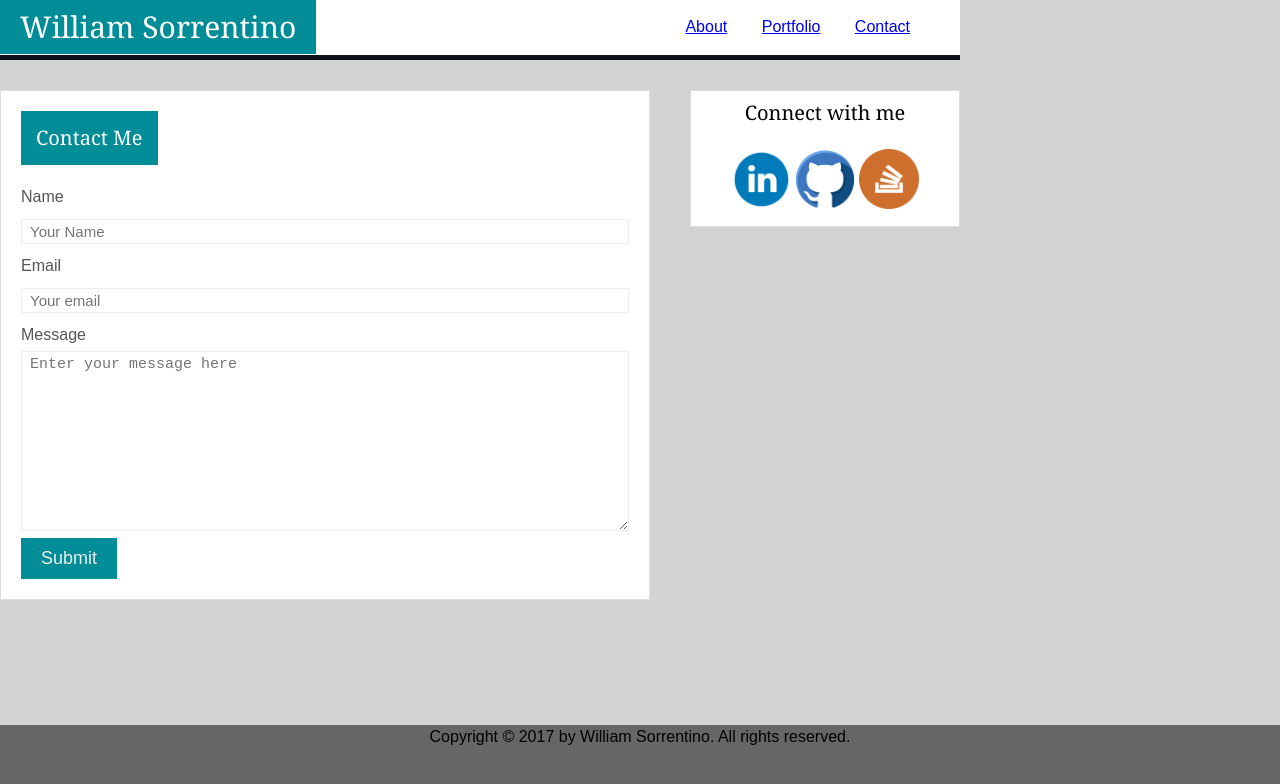
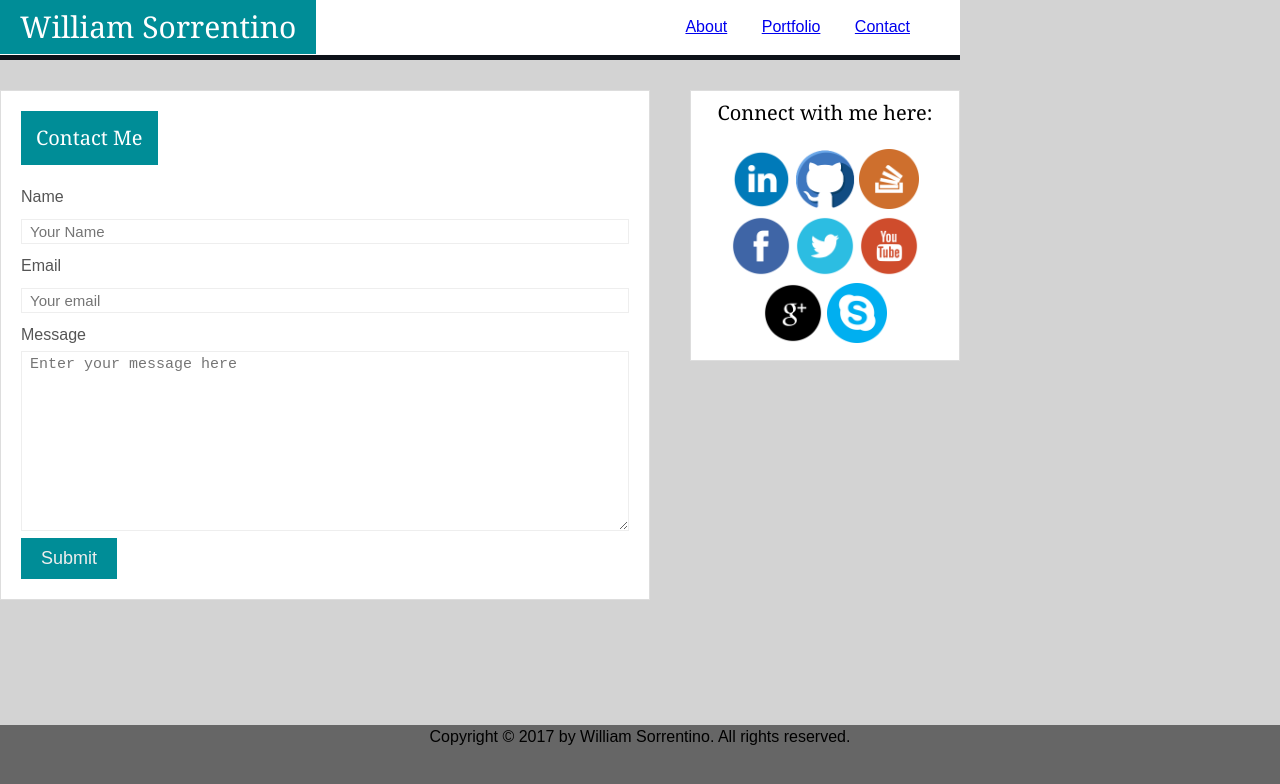
Before and after one commit to monfrair/Basic-Portfolio, a plain HTML site: page contact.html in a window 1280 px wide. Drawn offline with Linux system fonts and the light colour scheme.

Commit message:
added icons

```diff
--- a/assets/css/style.css
+++ b/assets/css/style.css
@@ -17,6 +17,7 @@ body {
     line-height: 150%;
     text-rendering: optimizeLegibility;
     width: 960px;
+
 
 
 
@@ -114,6 +115,32 @@ nav ul li {
     width: auto;
 
 }
+
+#youtube-logo {
+    height: 60px;
+    width: auto;
+}
+
+#twitter-logo {
+    height: 60px;
+    width: auto;
+}
+
+#facebook-logo {
+    height: 60px;
+    width: auto;
+}
+
+#googleplus-logo {
+    height: 60px;
+    width: auto;
+}
+
+#skype-logo {
+    height: 60px;
+    width: auto;
+}
+
 
 #wjhs {
     height: 200px;
--- a/contact.html
+++ b/contact.html
@@ -68,7 +68,7 @@
     <aside id="column2of2">
 
 
-        <h3>Connect with me</h3> <br>
+        <h3>Connect with me here:</h3> <br>
             <a href="http://www.linkedin.com/in/exigentgroup/" target="_blank">
             <img id="linkedin-logo" src="assets/images/if_linkedin_circle_color_107178.png" alt="linkedin logo"></a>
 
@@ -79,6 +79,21 @@
             <a href="http://stackexchange.com/users/11085851/bill-sorrentino" target="_blank">
             <img src="assets/images/if_stackoverflow_287529.png" alt="stackoverflow logo" id="stack-logo">
             </a>
+
+            <a href="http://www.facebook.com/monfrair" target="_blank">
+            <img src="assets/images/if_facebook_1107236.png" alt="facebook logo" id="facebook-logo"></a>
+
+            <a href="http://twitter.com/monfrair" target="_blank">
+            <img src="assets/images/if_twitter_2_1107225.png" alt="twitter logo" id="twitter-logo"></a>
+
+            <a href="http://www.youtube.com/channel/UCf_M3c-z535KaMdVp_g08jA" target="_blank">
+            <img src="assets/images/if_youtube_1107224.png" alt="youtube logo" id="youtube-logo"></a>
+
+            <a href="http://plus.google.com/u/0/+WilliamSorrentino" target="_blank">
+            <img src="assets/images/if_googleplus_1107231.png" alt="google+ logo" id="googleplus-logo"></a>
+
+            <a href="http://www.skype.com/en/" target="_blank">
+            <img src="assets/images/if_skype_1632492.png" alt="skype logo" id="skype-logo"></a>
 
 
        </aside>
```
Also changed, not shown: index.html (+15 -1 lines), portfolio.html (+16 -1 lines), assets/images/if_facebook_1107236.png (added), assets/images/if_googleplus_1107231.png (added), assets/images/if_skype_1632492.png (added), assets/images/if_twitter_2_1107225.png (added), assets/images/if_youtube_1107224.png (added).
